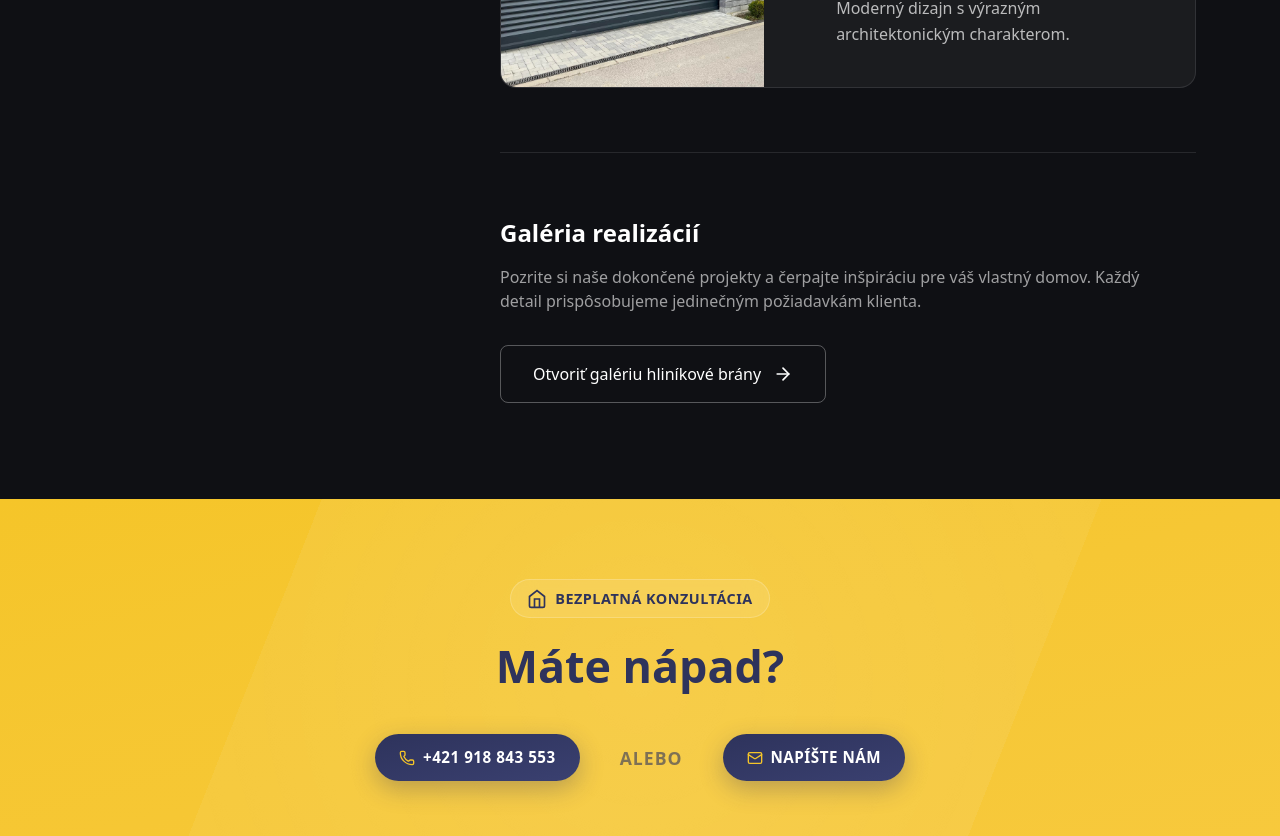
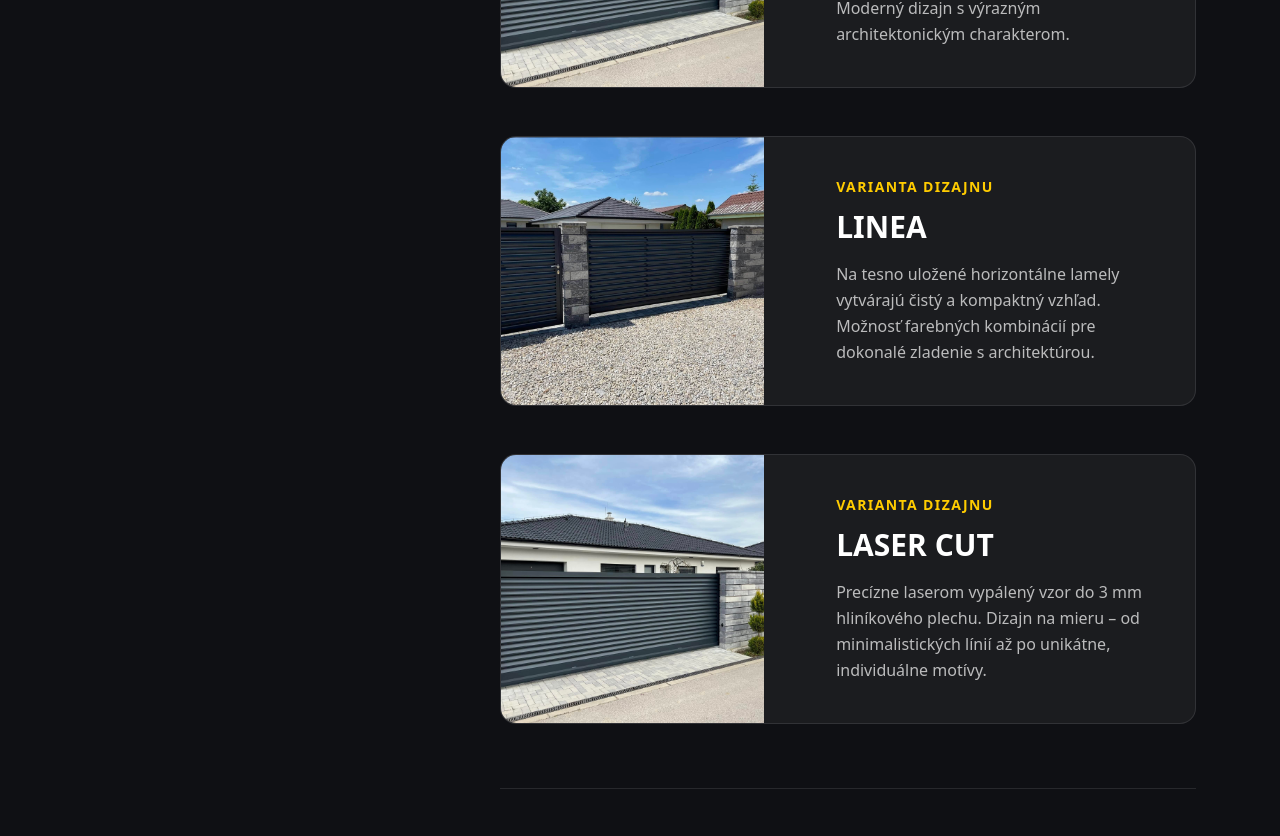
Before and after one commit to aebdigital/finoxsteel, a Next.js app: page /produkty-sluzby/brany in a window 1280 px wide. Shown: the part 2060-2896 px from the top of the page. Built offline with nearby package versions, Linux system fonts and the light colour scheme.

Commit message:
content: add LINEA and LASER CUT gate variants

```diff
--- a/app/produkty-sluzby/[slug]/page.tsx
+++ b/app/produkty-sluzby/[slug]/page.tsx
@@ -63,6 +63,16 @@ const branyVariants = [
   {
     name: "PERFO",
     desc: "Perforovaný hliníkový plech v ráme ponúka jedinečnú hru svetla a tieňa. Moderný dizajn s výrazným architektonickým charakterom.",
+    img: "/sources/brany/service-brana.jpg"
+  },
+  {
+    name: "LINEA",
+    desc: "Na tesno uložené horizontálne lamely vytvárajú čistý a kompaktný vzhľad. Možnosť farebných kombinácií pre dokonalé zladenie s architektúrou.",
+    img: "/sources/brany/Screenshot 2025-10-04 at 01.03.15.jpg"
+  },
+  {
+    name: "LASER CUT",
+    desc: "Precízne laserom vypálený vzor do 3 mm hliníkového plechu. Dizajn na mieru – od minimalistických línií až po unikátne, individuálne motívy.",
     img: "/sources/brany/service-brana.jpg"
   }
 ];
```
